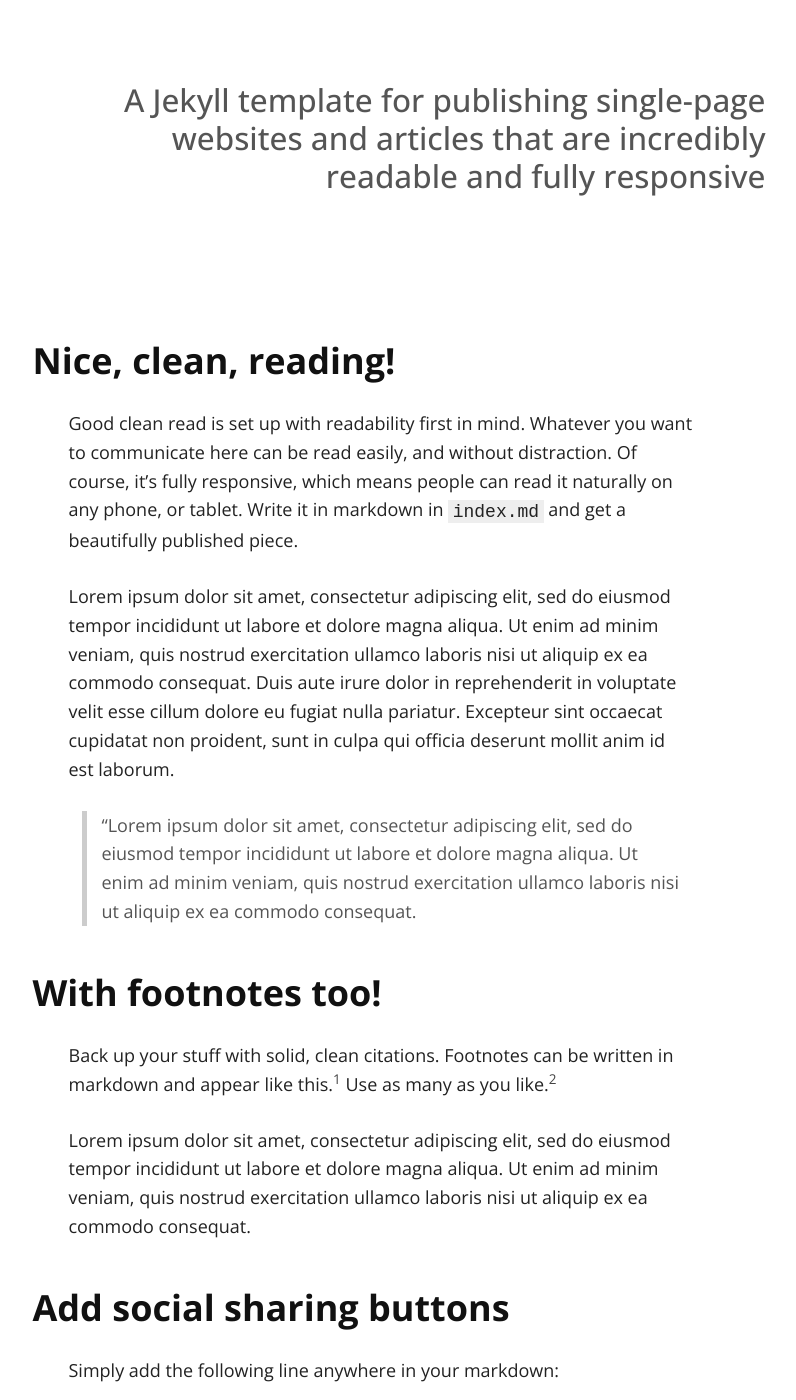
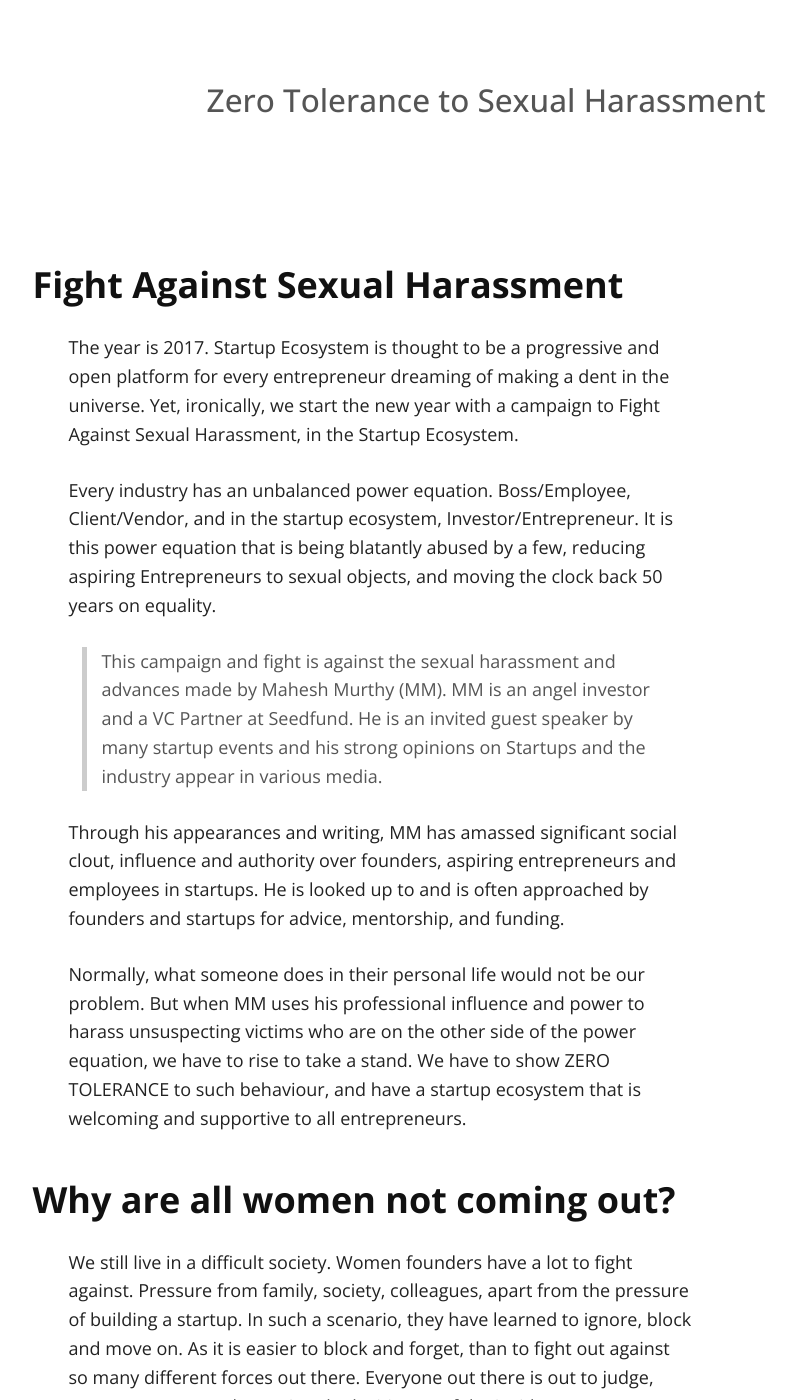
Before and after one commit to zerotoleranceindia/zerotoleranceindia.github.io, a Jekyll site: the page built from index.md, in a window 1280 px wide and 1400 px high, scrolled down 275 px. Shown: the whole window, without its empty margins (259-1055 px from the left). Built offline with Jekyll 4.4.1, drawn with Linux system fonts in a browser that asks for light colours; nearby versions of some CDN libraries; our own code applies the rules of GitHub Pages for plain Markdown files; some of the changed text lies outside the part shown.

Commit message:
Updated text

```diff
--- a/index.md
+++ b/index.md
@@ -2,63 +2,64 @@
 layout: default
 ---
 
-## A Jekyll template for publishing single-page websites and articles that are incredibly readable and fully responsive
+## Zero Tolerance to Sexual Harassment
 
-### Nice, clean, reading!
+### Fight Against Sexual Harassment
 
-Good clean read is set up with readability first in mind. Whatever you want to communicate here can be read easily, and without distraction. Of course, it's fully responsive, which means people can read it naturally on any phone, or tablet. Write it in markdown in <code>index.md</code> and get a beautifully published piece.
+The year is 2017. Startup Ecosystem is thought to be a progressive and open platform for every entrepreneur dreaming of making a dent in the universe. Yet, ironically, we start the new year with a campaign to Fight Against Sexual Harassment, in the Startup Ecosystem.
 
-Lorem ipsum dolor sit amet, consectetur adipiscing elit, sed do eiusmod tempor incididunt ut labore et dolore magna aliqua. Ut enim ad minim veniam, quis nostrud exercitation ullamco laboris nisi ut aliquip ex ea commodo consequat. Duis aute irure dolor in reprehenderit in voluptate velit esse cillum dolore eu fugiat nulla pariatur. Excepteur sint occaecat cupidatat non proident, sunt in culpa qui officia deserunt mollit anim id est laborum.
+Every industry has an unbalanced power equation. Boss/Employee, Client/Vendor, and in the startup ecosystem, Investor/Entrepreneur. It is this power equation that is being blatantly abused by a few, reducing aspiring Entrepreneurs to sexual objects, and moving the clock back 50 years on equality.
 
-> "Lorem ipsum dolor sit amet, consectetur adipiscing elit, sed do eiusmod tempor incididunt ut labore et dolore magna aliqua. Ut enim ad minim veniam, quis nostrud exercitation ullamco laboris nisi ut aliquip ex ea commodo consequat.
+> This campaign and fight is against the sexual harassment and advances made by Mahesh Murthy (MM). MM is an angel investor and a VC Partner at Seedfund. He is an invited guest speaker by many startup events and his strong opinions on Startups and the industry appear in various media.
 
-### With footnotes too!
+Through his appearances and writing, MM has amassed significant social clout, influence and authority over founders, aspiring entrepreneurs and employees in startups. He is looked up to and is often approached by founders and startups for advice, mentorship, and funding.
 
-Back up your stuff with solid, clean citations. Footnotes can be written in markdown and appear like this.[^1] Use as many as you like.[^2]
+Normally, what someone does in their personal life would not be our problem. But when MM uses his professional influence and power to harass unsuspecting victims who are on the other side of the power equation, we have to rise to take a stand. We have to show ZERO TOLERANCE to such behaviour, and have a startup ecosystem that is welcoming and supportive to all entrepreneurs.
 
-Lorem ipsum dolor sit amet, consectetur adipiscing elit, sed do eiusmod tempor incididunt ut labore et dolore magna aliqua. Ut enim ad minim veniam, quis nostrud exercitation ullamco laboris nisi ut aliquip ex ea commodo consequat.
+### Why are all women not coming out?
 
-### Add social sharing buttons
+We still live in a difficult society. Women founders have a lot to fight against. Pressure from family, society, colleagues, apart from the pressure of building a startup. In such a scenario,  they have learned to ignore, block and move on. As it is easier to block and forget, than to fight out against so many different forces out there. Everyone out there is out to judge, pass comments and question the legitimacy of the incident.
 
-Simply add the following line anywhere in your markdown:
+Secondly, not every incident has proofs. Some are made over a call. Some over discussion during an event. How do you backup your points? There are going to be questions. And he easily has the excuse, that he was approached for funding, and when he said no, he is being made a victim.
 
-<pre><code>{% raw  %}
-{% include sharing.html %}
-{% endraw %}
-</code></pre>
+Thirdly, the power equation. In the matter of investors vs entrepreneurs, the power equation is tilted towards the investors. If one investor speaks badly about you, many other investors shy away from investing in your company. Hence, it becomes very hard to expose such a behaviour.
 
-and get a nice responsive sharing ribbon.
+
+### So what can be done?
+
+The question to ask is,
+Does such a person deserve to stay and be active in the startup ecosystem?
+Why is he still being invited to speaking engagements, media opinions, and articles?
+In doing so, are we not abetting and helping him continue such activities?
+
+As community and startup ecosystem we want to see Zero Tolerance to Sexual Harassment. We urge you to join us in this fight against sexual harassment by taking the following pledge. Share this pledge on social media to encourage others to take the pledge too.
+
+### Share this in your circle
 
 {% include sharing.html %}
 
-Add this at the bottom, or the top, or between every other paragraph if you're desprate for social validation.
 
-Just remember to customize the buttons to fit your url in the `_includes/sharing.html` file. These buttons are made available and customizable by the good folks at kni-labs. See the documentation at [https://github.com/kni-labs/rrssb](https://github.com/kni-labs/rrssb) for more information.
+### Take a pledge:
 
-### Font awesome is also included
+I, ……………………, take a pledge, not to associate with Mahesh Murthy in any manner, not to invest along with him, nor work in companies funded by him, nor raise money from him, nor attend events where he has been invited as a speaker, nor read or share article written by him, or having a quote from him.
 
-<i class="fa fa-quote-left fa-3x fa-pull-left fa-border"></i> Now you can use all the cool icons you want! [Font Awesome](http://fontawesome.io) is indeed awesome. But wait, you don't need this sweetness and you don't want that little bit of load time from the font awesome css? No problem, just disable it in the `config.yml` file, and it won't be loaded.
+I also take a pledge to have ZERO TOLERANCE towards sexual misbehaviour, and create a welcoming, supportive startup ecosystem for all entrepreneurs.
 
-<ul class="fa-ul">
-  <li><i class="fa-li fa fa-check-square"></i>you can make lists...</li>
-  <li><i class="fa-li fa fa-check-square-o"></i>with cool icons like this,</li>
-  <li><i class="fa-li fa fa-spinner fa-spin"></i>even ones that move!</li>
-</ul>
+Additionally, I also take a pledge, to spread this message and encourage everyone who cares about women entrepreneurship and/or wants to fight against sexual harassment on women.
 
-If you need them, you can stick any of the [605 icons](http://fontawesome.io/icons/) anywhere, with any size you like. ([See documentation](http://fontawesome.io/examples/))
+Additionally, I would request the media, blogs and events to remove any past reference of Mahesh Murthy from their website.
 
-<i class="fa fa-building"></i>&nbsp;&nbsp;<i class="fa fa-bus fa-lg"></i>&nbsp;&nbsp;<i class="fa fa-cube fa-2x"></i>&nbsp;&nbsp;<i class="fa fa-paper-plane fa-3x"></i>&nbsp;&nbsp;<i class="fa fa-camera-retro fa-4x">
+Name:
+Email:
+Phone:
 
-### Add images to make your point
+( A copy of this pledge will be sent to your email id.)
 
-Images play nicely with this template as well. Add diagrams or charts to make your point, and the template will fit them in appropriately.
+Been affected by MM or anyone else whose behaviour goes beyond ZERO TOLERANCE? Send an email to ____ with evidence.
 
-<img src="images/hello.svg" alt="sample image">
+<hr>
 
-Lorem ipsum dolor sit amet, consectetur adipiscing elit, sed do eiusmod tempor incididunt ut labore et dolore magna aliqua. Ut enim ad minim veniam, quis nostrud exercitation ullamco laboris nisi ut aliquip ex ea commodo consequat. Duis aute irure dolor in reprehenderit in voluptate velit esse cillum dolore eu fugiat nulla pariatur. Excepteur sint occaecat cupidatat non proident, sunt in culpa qui officia deserunt mollit anim id est laborum.
-
-Thanks to [Shu Uesengi](https://github.com/chibicode) for inspiring and providing the base for this template with his excellent work, [solo](https://github.com/chibicode).
-
+Made with <i class="fa fa-heart"></i> by folks just like you.
 <hr>
 
 ##### Footnotes:
```
